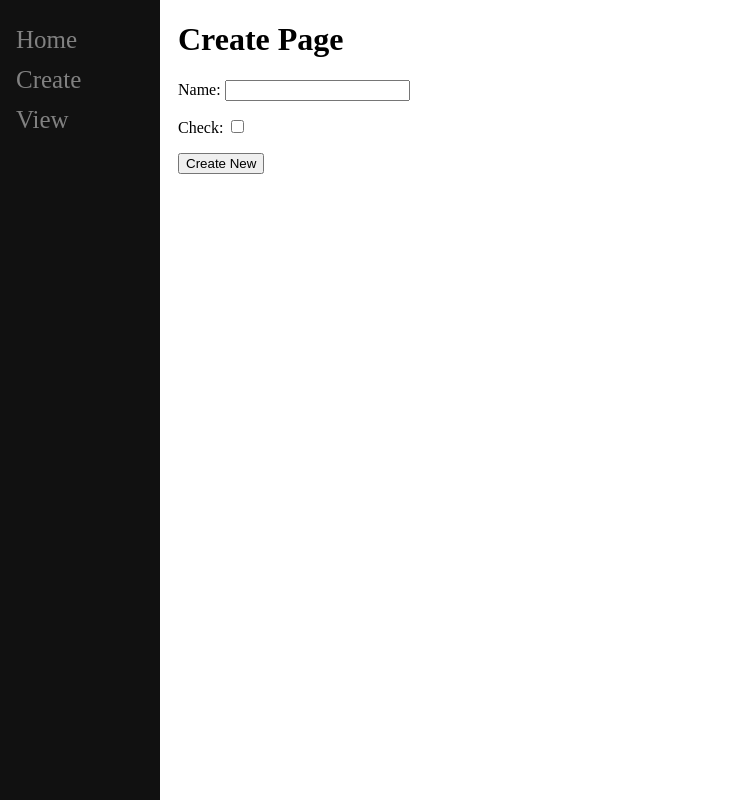
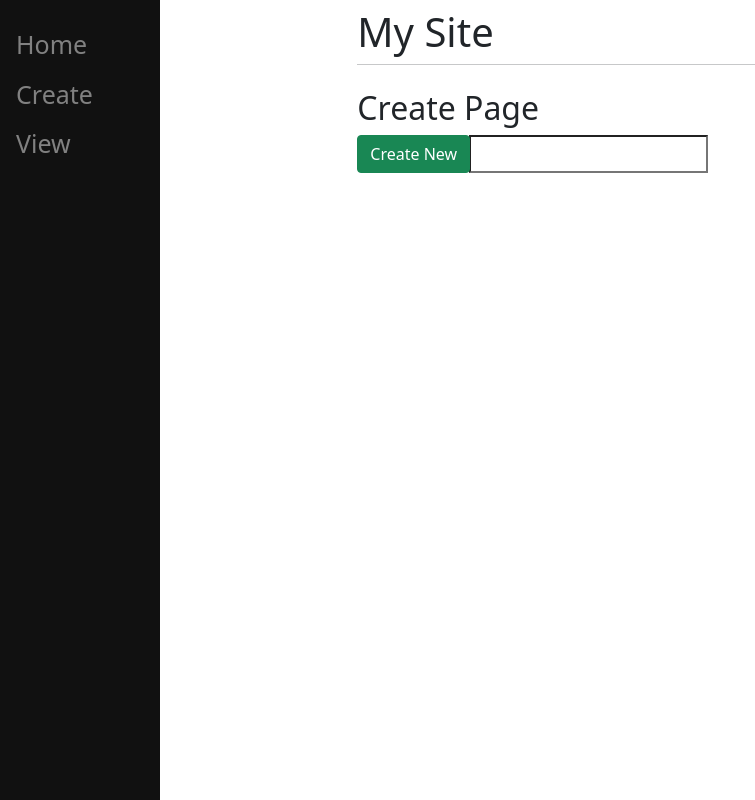
Before and after one commit to manderson21/todolist-site, a Django app: page /create/ in a window 1280 px wide. Shown: the whole page, without its empty margins (0-755 px from the left). Run offline with Django 3.2, Linux system fonts and the light colour scheme.

Commit message:
Add bootstrap styling to forms

```diff
--- a/main/templates/main/base.html
+++ b/main/templates/main/base.html
@@ -31,19 +31,32 @@
             padding: 0px 10px;
         }
     </style>
-    <meta charset="UTF-8">
+
+    <meta charset="utf-8">
+    <meta name="viewport" content="width=device-width, initial-scale=1">
+
+    <link href="https://cdn.jsdelivr.net/npm/bootstrap@5.0.1/dist/css/bootstrap.min.css" rel="stylesheet" integrity="sha384-+0n0xVW2eSR5OomGNYDnhzAbDsOXxcvSN1TPprVMTNDbiYZCxYbOOl7+AMvyTG2x" crossorigin="anonymous">
+
     <title>{% block title %}Matt's Site{% endblock %}</title>
 </head>
 <body>
     <div class="sidenav">
-        <a href="/home">Home</a>
+        <a href="/">Home</a>
         <a href="/create">Create</a>
         <a href="/2">View</a>
     </div>
 
     <div id="content" name="content" class="main">
-        {% block content %}
-        {% endblock %}
+        <div class="row justify-content-center">
+            <div class="col-8">
+                <h1 class="mt-2">My Site</h1>
+                <hr class="mt-0 mb-4">
+                {% block content %}
+                {% endblock %}
+            </div>
+        </div>
     </div>
+
+    <script src="https://cdn.jsdelivr.net/npm/bootstrap@5.0.1/dist/js/bootstrap.bundle.min.js" integrity="sha384-gtEjrD/SeCtmISkJkNUaaKMoLD0//ElJ19smozuHV6z3Iehds+3Ulb9Bn9Plx0x4" crossorigin="anonymous"></script>
 </body>
 </html>
--- a/main/templates/main/create.html
+++ b/main/templates/main/create.html
@@ -2,10 +2,14 @@
 {% block title %}Create New List{% endblock %}
 
 {% block content %}
-    <h1>Create Page</h1>
-    <form method="post" action="/create/">
+    <h2>Create Page</h2>
+    <form method="post" action="/create/" class="form-group">
         {% csrf_token %}
-        {{ form.as_p }}
-        <button type="submit" name="save">Create New</button>
+        <div class="input-group mb-3">
+            <div class="input-group-prepend">
+                <button type="submit" name="save" class="btn btn-success">Create New</button>
+            </div>
+            {{ form.name }}
+        </div>
     </form>
 {% endblock %}
```
